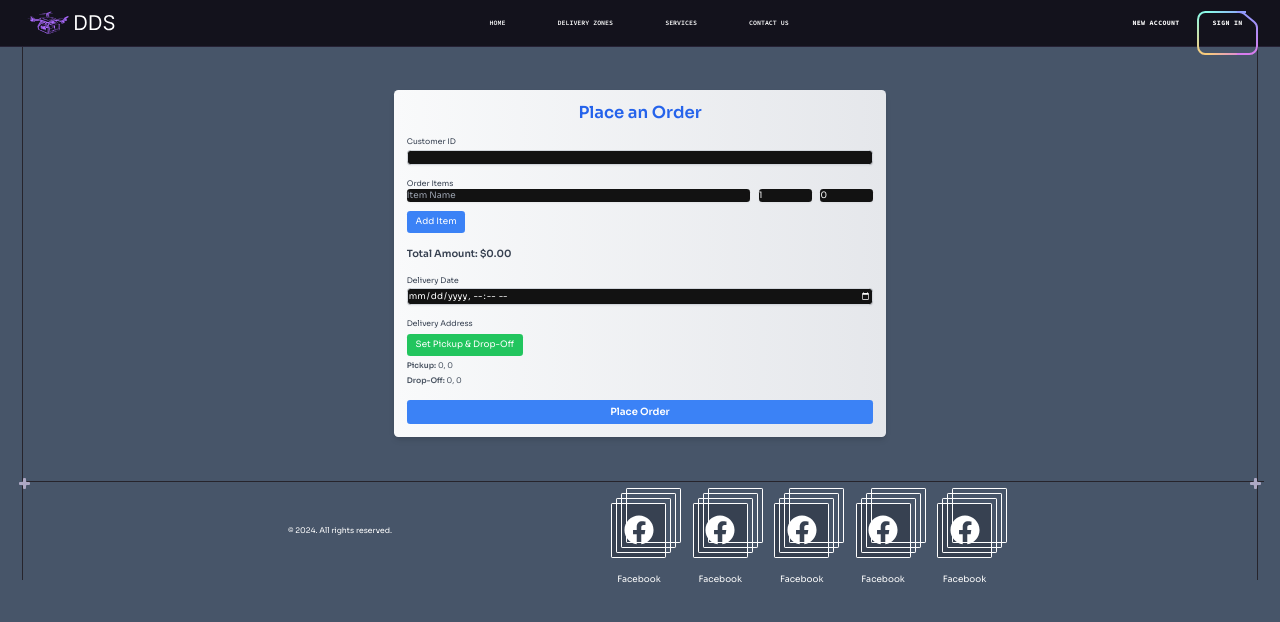
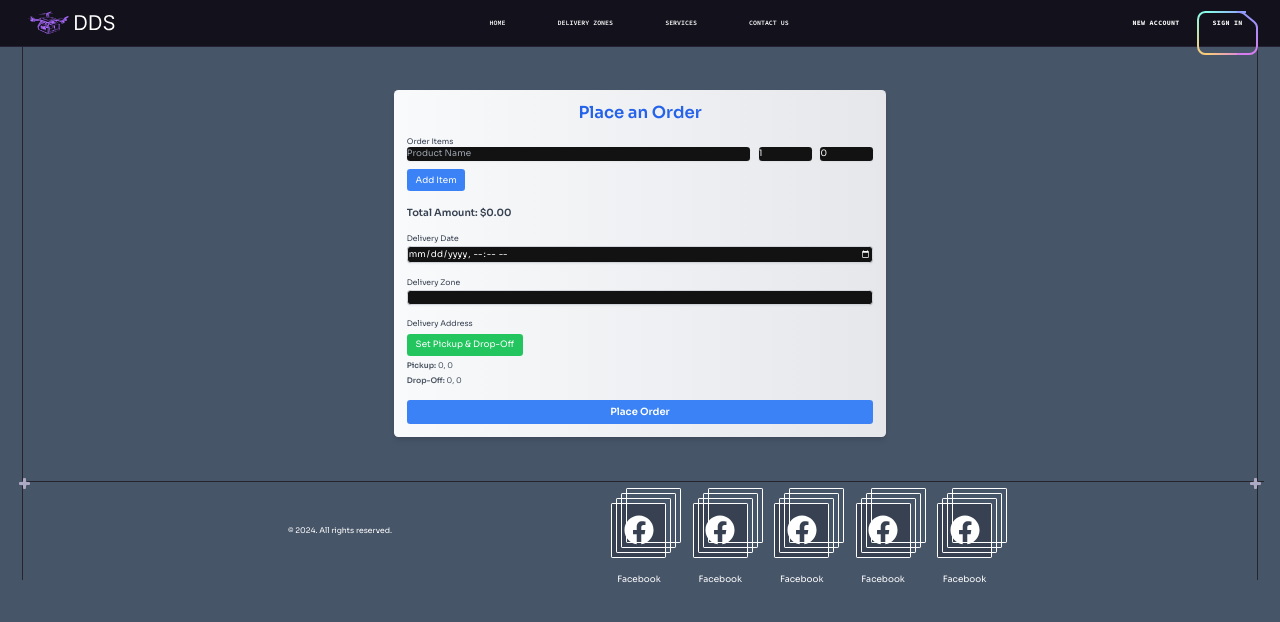
Before and after one commit to Tewodros-Yirga/DDS-Real-user-frontend, a React (Vite) app: page /order-placement in a window 1280 px wide. Shown: the top 622 px of the page. Built offline with nearby package versions, Linux system fonts and the light colour scheme; no server answers.

Commit message:
order-placement page added

```diff
--- a/src/features/orders/DroneTrackingMap.jsx
+++ b/src/features/orders/DroneTrackingMap.jsx
@@ -1,4 +1,4 @@
-import React, { useState, useEffect } from "react";
+import { useState, useEffect } from "react";
 import {
   MapContainer,
   TileLayer,
--- a/src/features/orders/OrderPlacement.jsx
+++ b/src/features/orders/OrderPlacement.jsx
@@ -2,20 +2,52 @@ import React, { useState, useEffect } from "react";
 import Section from "../../design/section";
 import { useNavigate } from "react-router-dom";
 import OrderingMap from "./OrderingMap";
+import { useSelector } from "react-redux";
+import { selectCurrentUser } from "../auth/authSlice";
+import { useCreateOrderMutation } from "../orders/orderApiSlice";
+import { useGetDeliveryZonesQuery } from "../landingPage/deliveryZonesApiSlice";
+
+// Utility function to calculate distance between two points (Haversine formula)
+const calculateDistance = ([lat1, lon1], [lat2, lon2]) => {
+  const R = 6371; // Radius of Earth in kilometers
+  const toRad = (value) => (value * Math.PI) / 180;
+
+  const dLat = toRad(lat2 - lat1);
+  const dLon = toRad(lon2 - lon1);
+
+  const a =
+    Math.sin(dLat / 2) * Math.sin(dLat / 2) +
+    Math.cos(toRad(lat1)) *
+      Math.cos(toRad(lat2)) *
+      Math.sin(dLon / 2) *
+      Math.sin(dLon / 2);
+
+  const c = 2 * Math.atan2(Math.sqrt(a), Math.sqrt(1 - a));
+  return R * c; // Distance in kilometers
+};
 
 const OrderPlacement = () => {
+  const currentUser = useSelector(selectCurrentUser);
+  const [createOrder, { isLoading }] = useCreateOrderMutation();
+  const {
+    data: deliveryZones,
+    isLoading: isZonesLoading,
+    isError: isZonesError,
+    error: zonesError,
+  } = useGetDeliveryZonesQuery();
   const [formData, setFormData] = useState({
-    customer: "", // Manually input for now, replace with dynamic user ID after authentication
-    items: [{ name: "", quantity: 1, price: 0 }],
+    items: [{ product: "", quantity: 1, price: 0 }],
     totalAmount: 0,
-    pickupAddress: { coordinates: [0, 0] },
-    dropoffAddress: { coordinates: [0, 0] },
+    pickupAddress: { type: "Point", coordinates: [0, 0] },
+    dropoffAddress: { type: "Point", coordinates: [0, 0] },
     deliveryDate: "",
     paymentStatus: "Paid",
+    deliveryZone: "",
   });
   const [errors, setErrors] = useState({});
   const [message, setMessage] = useState("");
   const [isMapOpen, setIsMapOpen] = useState(false);
+  const [backendResponse, setBackendResponse] = useState(null); // New state for backend response
 
   const navigate = useNavigate();
 
@@ -27,6 +59,65 @@ const OrderPlacement = () => {
     );
     setFormData((prev) => ({ ...prev, totalAmount: total }));
   }, [formData.items]);
+
+  // Automatically determine delivery zone when pickup or drop-off location changes
+  useEffect(() => {
+    if (
+      formData.pickupAddress.coordinates[0] !== 0 &&
+      formData.pickupAddress.coordinates[1] !== 0 &&
+      deliveryZones
+    ) {
+      console.log("Pickup Coordinates:", formData.pickupAddress.coordinates);
+      console.log("Delivery Zones:", deliveryZones);
+
+      const deliveryZonesArray = Object.values(deliveryZones.entities); // Extract zones
+      const pickupZone = determineDeliveryZone(
+        formData.pickupAddress.coordinates,
+        deliveryZonesArray,
+      );
+      const dropoffZone = determineDeliveryZone(
+        formData.dropoffAddress.coordinates,
+        deliveryZonesArray,
+      );
+
+      // Assign the pickup zone if available, otherwise assign the dropoff zone
+      if (pickupZone) {
+        setFormData((prev) => ({ ...prev, deliveryZone: pickupZone._id }));
+      } else if (dropoffZone) {
+        setFormData((prev) => ({ ...prev, deliveryZone: dropoffZone._id }));
+      } else {
+        setFormData((prev) => ({ ...prev, deliveryZone: "" }));
+      }
+    }
+  }, [formData.pickupAddress, formData.dropoffAddress, deliveryZones]);
+
+  // Utility function to determine the delivery zone for a given location
+  const determineDeliveryZone = (coordinates, zones = []) => {
+    if (!coordinates || !Array.isArray(coordinates)) {
+      console.error("Invalid coordinates:", coordinates);
+      return null;
+    }
+
+    for (const zone of zones) {
+      if (!zone?.coordinates || typeof zone.coordinates !== "object") {
+        console.error("Invalid zone coordinates:", zone.coordinates);
+        continue;
+      }
+
+      // Convert zone coordinates object to array [lng, lat]
+      const [zoneLng, zoneLat] = [zone.coordinates.lng, zone.coordinates.lat];
+
+      // Convert pickup/dropoff coordinates to array [lng, lat]
+      const [lng, lat] = coordinates;
+
+      const distance = calculateDistance([lat, lng], [zoneLat, zoneLng]);
+      if (distance <= zone.radius / 1000) {
+        // Convert radius to kilometers
+        return zone;
+      }
+    }
+    return null; // No matching zone found
+  };
 
   const handleInputChange = (e) => {
     const { name, value } = e.target;
@@ -44,19 +135,19 @@ const OrderPlacement = () => {
   const addItem = () => {
     setFormData({
       ...formData,
-      items: [...formData.items, { name: "", quantity: 1, price: 0 }],
+      items: [...formData.items, { product: "", quantity: 1, price: 0 }],
     });
   };
 
   const validateForm = () => {
     const validationErrors = {};
-    if (!formData.customer)
-      validationErrors.customer = "Customer ID is required.";
+    if (!currentUser?.id) validationErrors.customer = "User not logged in.";
     if (
       formData.items.length === 0 ||
-      !formData.items.every((item) => item.name)
+      !formData.items.every((item) => item.product)
     ) {
-      validationErrors.items = "At least one item with a name is required.";
+      validationErrors.items =
+        "At least one item with a product name is required.";
     }
     if (!formData.deliveryDate)
       validationErrors.deliveryDate = "Delivery date is required.";
@@ -79,45 +170,54 @@ const OrderPlacement = () => {
     if (formData.paymentStatus !== "Paid") {
       validationErrors.paymentStatus = "Payment status must be 'Paid'.";
     }
+    if (!formData.deliveryZone) {
+      validationErrors.deliveryZone =
+        "No matching delivery zone found for the selected locations.";
+    }
     setErrors(validationErrors);
+    console.log("Validation Errors:", validationErrors); // Add this line
     return Object.keys(validationErrors).length === 0;
   };
-
   const handleSubmit = async (e) => {
     e.preventDefault();
+    console.log("button clicked");
     if (!validateForm()) return;
 
     try {
-      const response = await fetch("/api/orders", {
-        method: "POST",
-        headers: { "Content-Type": "application/json" },
-        body: JSON.stringify(formData),
+      const orderData = {
+        ...formData,
+        customer: currentUser.id, // Add the logged-in user's ID
+      };
+
+      const response = await createOrder(orderData).unwrap(); // Use the mutation
+      setMessage("Order placed successfully!");
+      setBackendResponse(response); // Store the backend response
+      setFormData({
+        items: [{ product: "", quantity: 1, price: 0 }],
+        totalAmount: 0,
+        pickupAddress: { type: "Point", coordinates: [0, 0] },
+        dropoffAddress: { type: "Point", coordinates: [0, 0] },
+        deliveryDate: "",
+        paymentStatus: "Paid",
+        deliveryZone: "",
       });
-      const data = await response.json();
-      if (response.ok) {
-        setMessage(data.message);
-        setFormData({
-          customer: "",
-          items: [{ name: "", quantity: 1, price: 0 }],
-          totalAmount: 0,
-          pickupAddress: { coordinates: [0, 0] },
-          dropoffAddress: { coordinates: [0, 0] },
-          deliveryDate: "",
-          paymentStatus: "Paid",
-        });
-      } else {
-        setErrors({ form: data.message || "Order placement failed." });
-      }
     } catch (error) {
-      setErrors({ form: "An error occurred while placing the order." });
+      setErrors({ form: error.data?.message || "Order placement failed." });
+      setBackendResponse(error.data); // Store the backend error response
     }
   };
 
   const handleMapSubmit = (locations) => {
     setFormData((prev) => ({
       ...prev,
-      pickupAddress: locations.pickup,
-      dropoffAddress: locations.dropoff,
+      pickupAddress: {
+        type: "Point",
+        coordinates: [locations.pickup.lng, locations.pickup.lat],
+      },
+      dropoffAddress: {
+        type: "Point",
+        coordinates: [locations.dropoff.lng, locations.dropoff.lat],
+      },
     }));
     setIsMapOpen(false);
   };
@@ -129,29 +229,6 @@ const OrderPlacement = () => {
           Place an Order
         </h2>
         <form onSubmit={handleSubmit} className="space-y-6">
-          {/* Customer ID */}
-          <div>
-            <label
-              htmlFor="customer"
-              className="block text-sm font-medium text-gray-700"
-            >
-              Customer ID
-            </label>
-            <input
-              type="text"
-              id="customer"
-              name="customer"
-              value={formData.customer}
-              onChange={handleInputChange}
-              className={`mt-1 block w-full rounded-md border ${
-                errors.customer ? "border-red-500" : "border-gray-300"
-              } shadow-sm`}
-            />
-            {errors.customer && (
-              <p className="mt-1 text-sm text-red-500">{errors.customer}</p>
-            )}
-          </div>
-
           {/* Order Items */}
           <div>
             <label className="block text-sm font-medium text-gray-700">
@@ -161,9 +238,9 @@ const OrderPlacement = () => {
               <div key={index} className="mb-2 flex space-x-4">
                 <input
                   type="text"
-                  name="name"
-                  placeholder="Item Name"
-                  value={item.name}
+                  name="product"
+                  placeholder="Product Name"
+                  value={item.product}
                   onChange={(e) => handleItemChange(index, e)}
                   className="block w-full rounded-md border-gray-300 shadow-sm"
                 />
@@ -225,6 +302,29 @@ const OrderPlacement = () => {
             )}
           </div>
 
+          {/* Delivery Zone */}
+          <div>
+            <label
+              htmlFor="deliveryZone"
+              className="block text-sm font-medium text-gray-700"
+            >
+              Delivery Zone
+            </label>
+            <input
+              type="text"
+              id="deliveryZone"
+              name="deliveryZone"
+              value={formData.deliveryZone}
+              readOnly
+              className={`mt-1 block w-full rounded-md border ${
+                errors.deliveryZone ? "border-red-500" : "border-gray-300"
+              } shadow-sm`}
+            />
+            {errors.deliveryZone && (
+              <p className="mt-1 text-sm text-red-500">{errors.deliveryZone}</p>
+            )}
+          </div>
+
           {/* Delivery Address */}
           <div>
             <label className="block text-sm font-medium text-gray-700">
@@ -258,9 +358,10 @@ const OrderPlacement = () => {
           {/* Submit Button */}
           <button
             type="submit"
+            disabled={isLoading}
             className="mt-6 w-full rounded-md bg-blue-500 px-6 py-2 text-lg font-semibold text-white hover:bg-blue-600"
           >
-            Place Order
+            {isLoading ? "Placing Order..." : "Place Order"}
           </button>
         </form>
 
@@ -274,6 +375,8 @@ const OrderPlacement = () => {
             {errors.form}
           </div>
         )}
+
+        {/* Backend Response */}
       </div>
 
       {/* Map Modal */}
--- a/src/features/orders/OrderingMap.jsx
+++ b/src/features/orders/OrderingMap.jsx
@@ -56,9 +56,9 @@ const MapClickHandler = ({ setPosition, activeField }) => {
       const { lat, lng } = e.latlng;
 
       if (activeField === "pickup") {
-        setPosition((prev) => ({ ...prev, pickup: [lat, lng] }));
+        setPosition((prev) => ({ ...prev, pickup: { lat, lng } }));
       } else if (activeField === "dropoff") {
-        setPosition((prev) => ({ ...prev, dropoff: [lat, lng] }));
+        setPosition((prev) => ({ ...prev, dropoff: { lat, lng } }));
       }
     },
   });
@@ -80,7 +80,10 @@ const OrderingMap = ({ onSubmit }) => {
 
   useEffect(() => {
     if (positions.pickup && positions.dropoff) {
-      const dist = calculateDistance(positions.pickup, positions.dropoff);
+      const dist = calculateDistance(
+        [positions.pickup.lat, positions.pickup.lng],
+        [positions.dropoff.lat, positions.dropoff.lng],
+      );
       setDistance(dist.toFixed(2)); // Distance in kilometers, rounded to 2 decimal places
     }
   }, [positions]);
@@ -101,7 +104,7 @@ const OrderingMap = ({ onSubmit }) => {
               readOnly
               value={
                 positions.pickup
-                  ? `Latitude: ${positions.pickup[0]}, Longitude: ${positions.pickup[1]}`
+                  ? `Latitude: ${positions.pickup.lat}, Longitude: ${positions.pickup.lng}`
                   : "Click on the map to select"
               }
               onFocus={() => setActiveField("pickup")}
@@ -123,7 +126,7 @@ const OrderingMap = ({ onSubmit }) => {
               readOnly
               value={
                 positions.dropoff
-                  ? `Latitude: ${positions.dropoff[0]}, Longitude: ${positions.dropoff[1]}`
+                  ? `Latitude: ${positions.dropoff.lat}, Longitude: ${positions.dropoff.lng}`
                   : "Click on the map to select"
               }
               onFocus={() => setActiveField("dropoff")}
@@ -172,19 +175,22 @@ const OrderingMap = ({ onSubmit }) => {
 
           {/* Markers */}
           {positions.pickup && (
-            <Marker position={positions.pickup}>
+            <Marker position={[positions.pickup.lat, positions.pickup.lng]}>
               <Popup>Pickup Location</Popup>
             </Marker>
           )}
           {positions.dropoff && (
-            <Marker position={positions.dropoff}>
+            <Marker position={[positions.dropoff.lat, positions.dropoff.lng]}>
               <Popup>Drop-Off Location</Popup>
             </Marker>
           )}
           {/* Line between Pickup and Drop-Off */}
           {positions.pickup && positions.dropoff && (
             <Polyline
-              positions={[positions.pickup, positions.dropoff]}
+              positions={[
+                [positions.pickup.lat, positions.pickup.lng],
+                [positions.dropoff.lat, positions.dropoff.lng],
+              ]}
               color="blue"
             >
               <Popup>Distance: {distance} km</Popup>
@@ -192,8 +198,11 @@ const OrderingMap = ({ onSubmit }) => {
           )}
           <MapEffect
             center={
-              positions?.dropoff ||
-              positions?.pickup || [9.035837172515716, 38.752291674100675]
+              positions?.dropoff
+                ? [positions.dropoff.lat, positions.dropoff.lng]
+                : positions?.pickup
+                  ? [positions.pickup.lat, positions.pickup.lng]
+                  : [9.035837172515716, 38.752291674100675]
             }
           />
           <MapClickHandler
--- a/src/features/orders/orderApiSlice.js
+++ b/src/features/orders/orderApiSlice.js
@@ -1,8 +1,8 @@
-// features/orders/orderApiSlice.js
 import { apiSlice } from "../../app/api/apiSlice";
 
-export const orderApiSlice = apiSlice.injectEndpoints({
+export const ordersApiSlice = apiSlice.injectEndpoints({
   endpoints: (builder) => ({
+    // Get all orders
     getAllOrders: builder.query({
       query: ({ status, customer, pilot, page = 1, limit = 10 }) => {
         const queryParams = new URLSearchParams({
@@ -23,29 +23,41 @@ export const orderApiSlice = apiSlice.injectEndpoints({
           : ["Order"],
     }),
 
+    // Create a new order
     createOrder: builder.mutation({
-      query: (newOrder) => ({
+      query: (orderData) => ({
         url: "/orders",
         method: "POST",
-        body: newOrder,
+        body: orderData,
       }),
       invalidatesTags: ["Order"],
     }),
 
+    // Reschedule an order
     rescheduleOrder: builder.mutation({
       query: ({ id, rescheduledDate }) => ({
-        url: `/orders/${id}/reschedule`,
+        url: `/orders/reschedule/${id}`,
         method: "PATCH",
         body: { rescheduledDate },
       }),
       invalidatesTags: (result, error, { id }) => [{ type: "Order", id }],
     }),
 
+    // Cancel an order
     cancelOrder: builder.mutation({
       query: ({ id, reason, userId }) => ({
-        url: `/orders/${id}`,
-        method: "DELETE",
+        url: `/orders/cancel/${id}`,
+        method: "PATCH",
         body: { reason, userId },
+      }),
+      invalidatesTags: (result, error, { id }) => [{ type: "Order", id }],
+    }),
+
+    // Complete an order
+    completeOrder: builder.mutation({
+      query: (id) => ({
+        url: `/orders/complete/${id}`,
+        method: "PATCH",
       }),
       invalidatesTags: (result, error, { id }) => [{ type: "Order", id }],
     }),
@@ -57,4 +69,5 @@ export const {
   useCreateOrderMutation,
   useRescheduleOrderMutation,
   useCancelOrderMutation,
-} = orderApiSlice;
+  useCompleteOrderMutation,
+} = ordersApiSlice;
```
